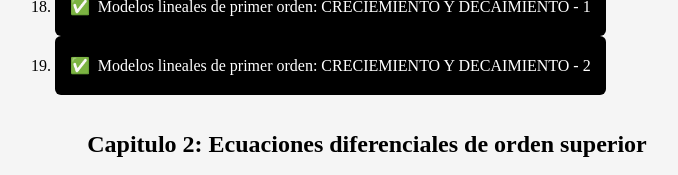
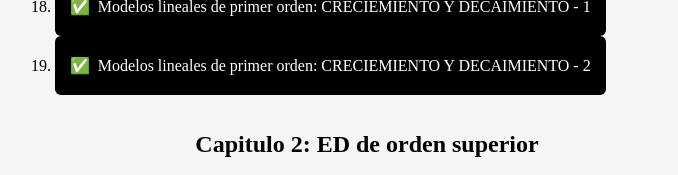
Before and after one commit to easyclass10/5823, a plain HTML site: page index.html in a window 1280 px wide. Shown: the part 1740-1915 px from the top of the page, without its empty margins (273-951 px from the left). Drawn offline with Linux system fonts and the light colour scheme.

Commit message:
Update index.html

```diff
--- a/index.html
+++ b/index.html
@@ -127,7 +127,7 @@
 
 
   <center>
-    <h2>Capitulo 2: Ecuaciones diferenciales de orden superior</h2>
+    <h2>Capitulo 2: ED de orden superior</h2>
     <span><iframe width="560" height="315" src="https://www.youtube.com/embed/HPwyBzOMsH8" title="YouTube video player" frameborder="0" allow="accelerometer; autoplay; clipboard-write; encrypted-media; gyroscope; picture-in-picture" allowfullscreen></iframe></span>
   </center>
 
```
